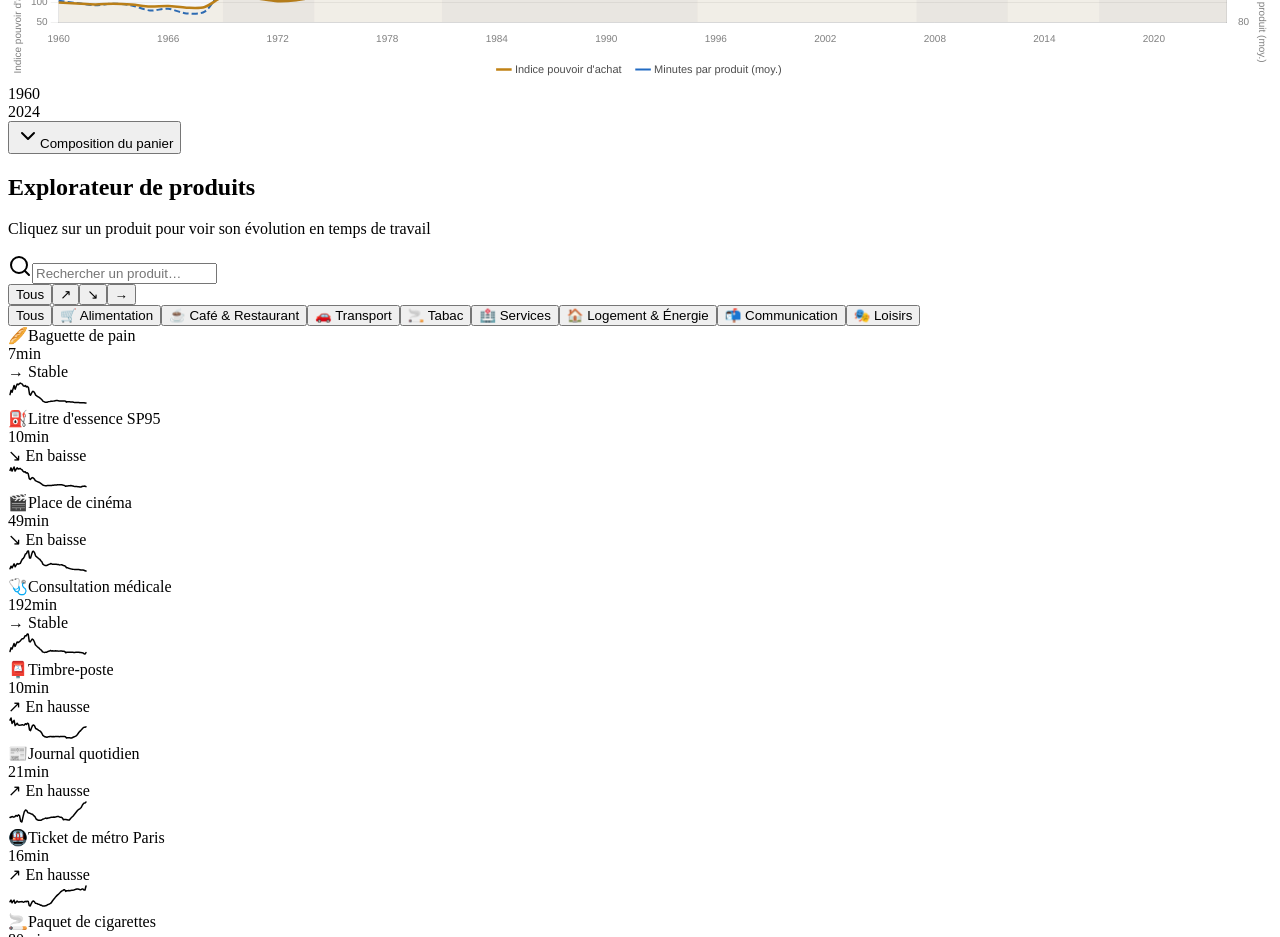
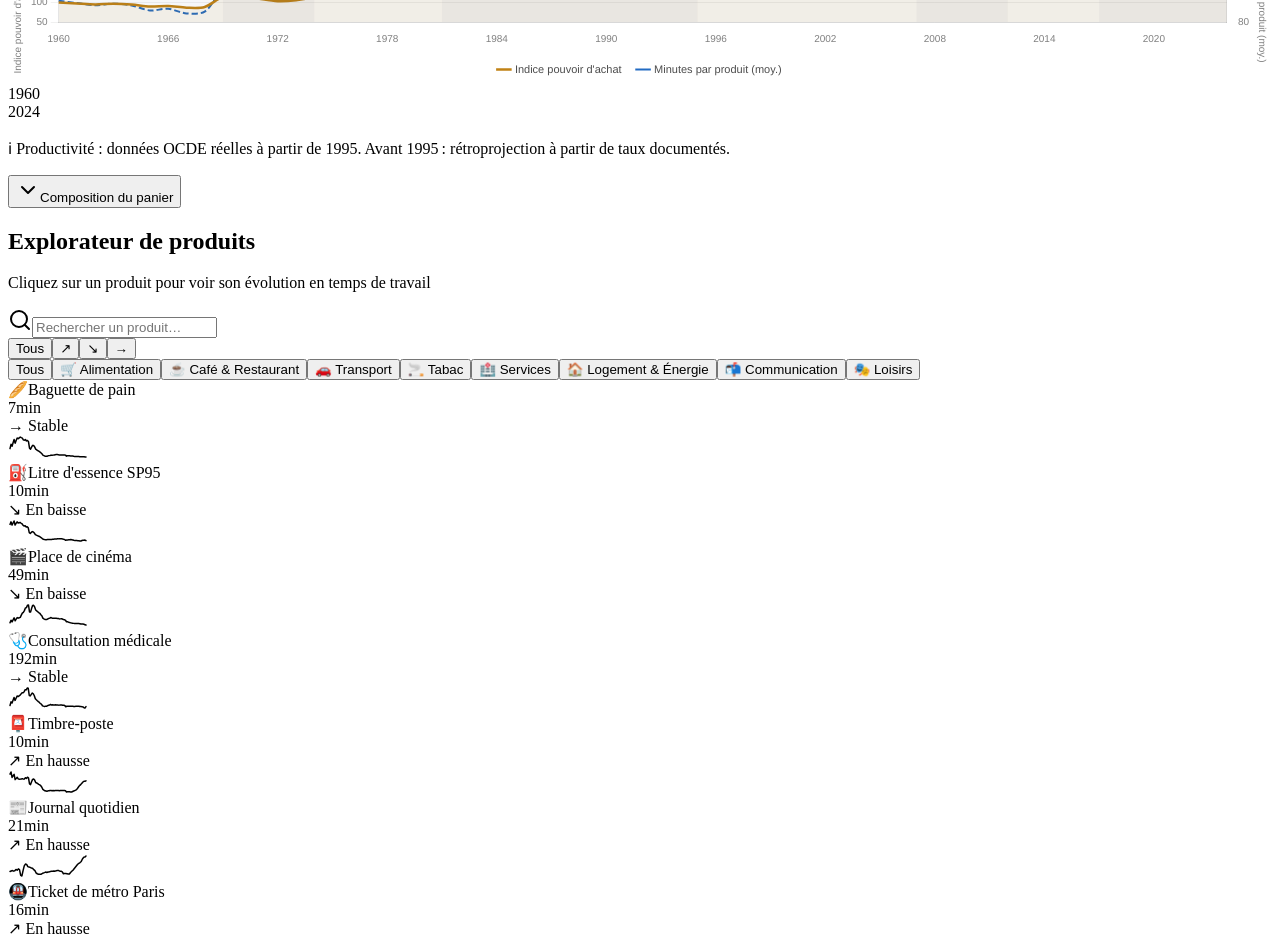
Before and after one commit to Ngopimas/enminutes, a React (Vite) app in the folder client/: page / in a window 1280 px wide. Shown: the part 1940-2877 px from the top of the page. Built offline with nearby package versions, Linux system fonts and the light colour scheme.

Commit message:
refactor: simplify productivity back projection display logic

```diff
--- a/client/src/components/PurchasingPowerIndex.tsx
+++ b/client/src/components/PurchasingPowerIndex.tsx
@@ -609,11 +609,9 @@ export default function PurchasingPowerIndex() {
               ℹ {t("meanStopsAt")}
             </p>
           )}
-          {showProductivity && (
-            <p className="text-[11px] text-muted-foreground/70 italic">
-              ℹ {t("productivityBackProjection")}
-            </p>
-          )}
+          <p className={`text-[11px] text-muted-foreground/70 italic transition-opacity duration-200 ${showProductivity ? "opacity-100" : "opacity-0 select-none"}`}>
+            ℹ {t("productivityBackProjection")}
+          </p>
         </div>
       </div>
     </section>
```
